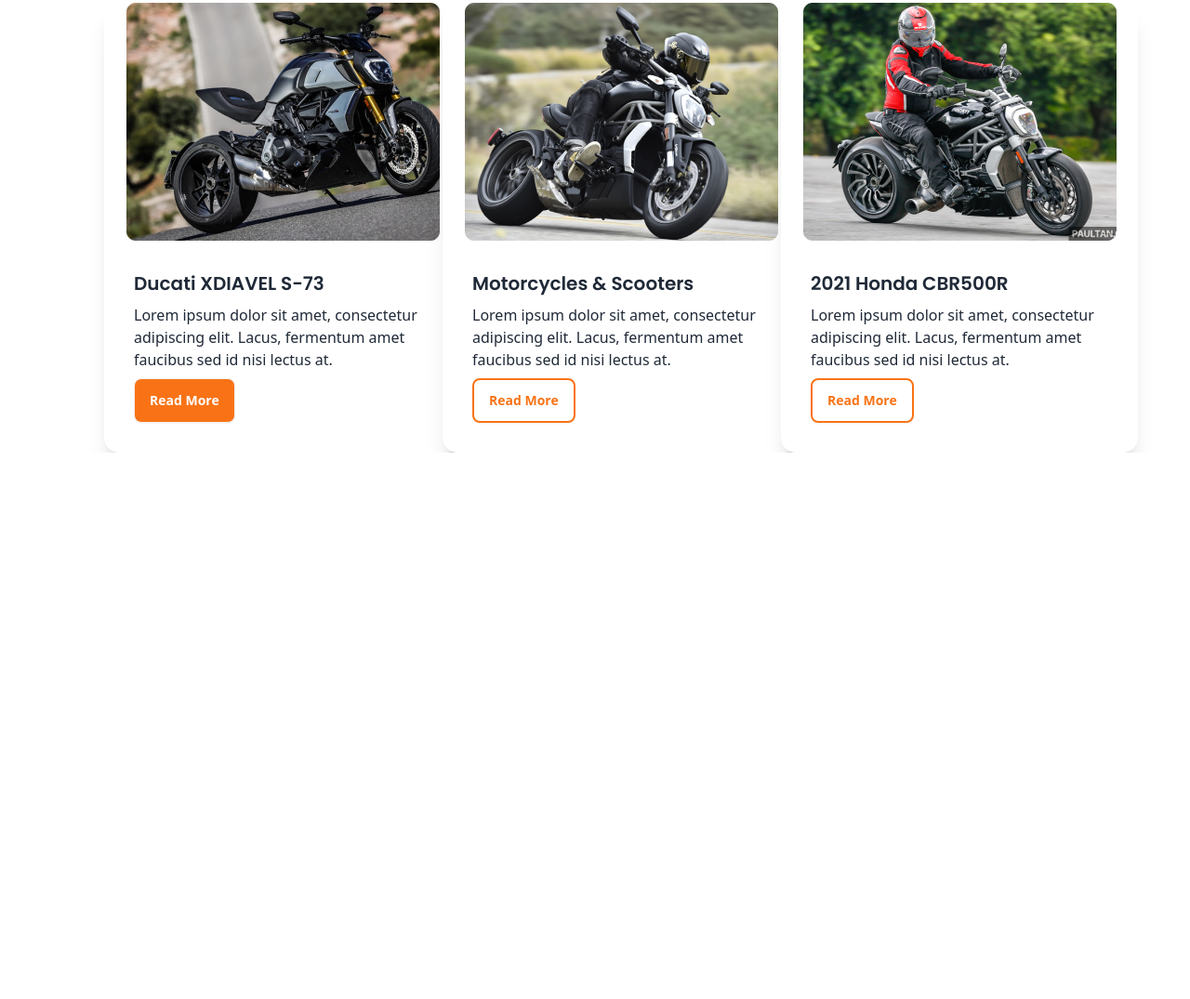
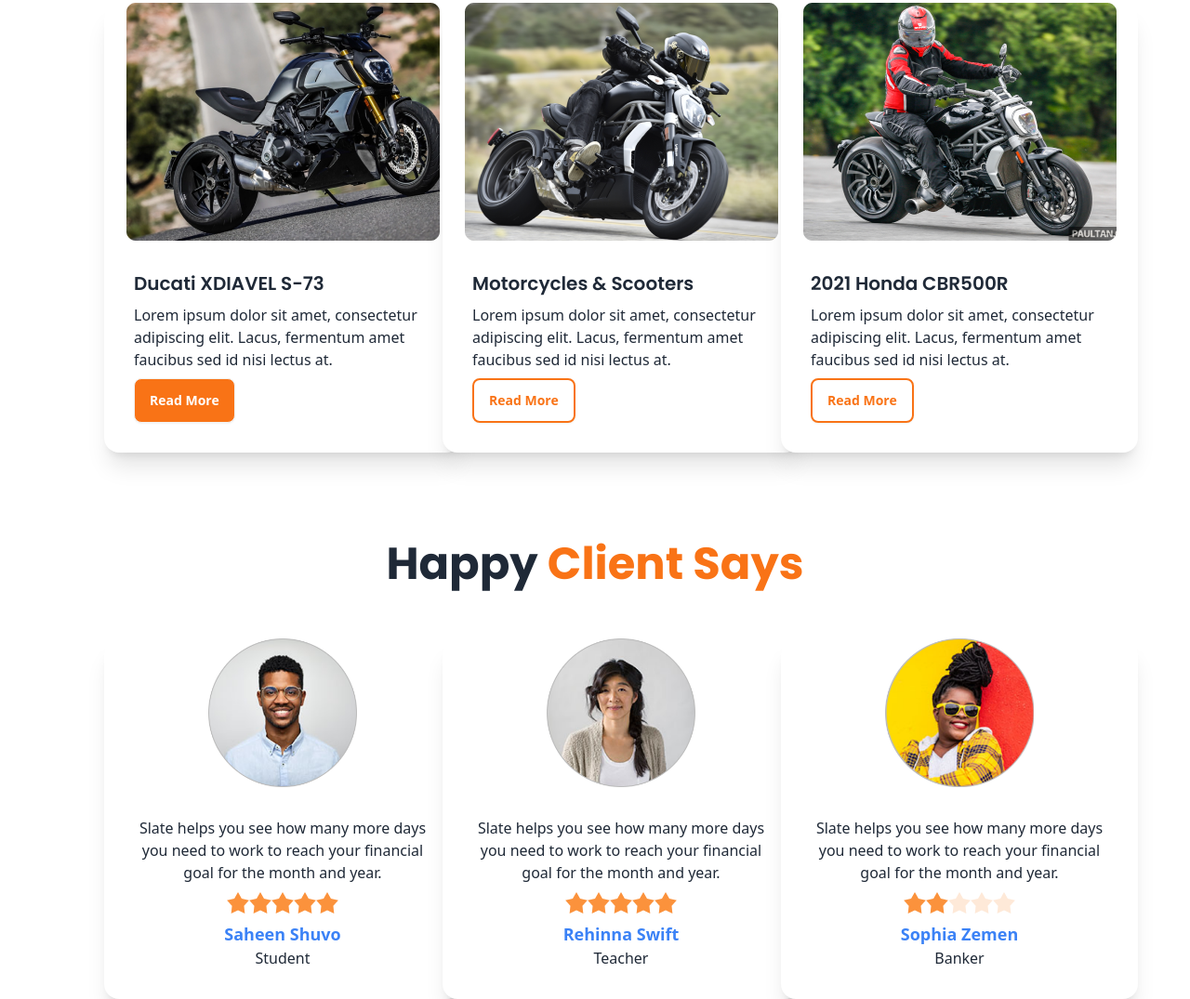
Before and after one commit to saheen-shuvo/shuvo-bike-zone, a plain HTML site: page index.html in a window 1280 px wide. Shown: the part 1345-2420 px from the top of the page at 93% size. Before the commit the page ends 1832 px from the top, so only its background shows below. Drawn offline with nearby package versions, Linux system fonts and the light colour scheme.

Commit message:
Happy Client Added

```diff
--- a/index.html
+++ b/index.html
@@ -151,7 +151,7 @@
             <h6 class="font-semibold text-orange-500 text-center">Best bike collection</h6>
             <div class="w-20 mx-auto border-t border-red-500"></div>
           </div>
-          <div class="grid grid-rows-3 lg:grid-rows-1 lg:grid-cols-3 pt-10">
+          <div class="grid justify-center grid-rows-3 lg:grid-rows-1 lg:grid-cols-3 pt-10">
             <img src="./images/others/extrabike.png" alt="">
             <img class="" src="./images/slider/bike2.png" alt="">
             <img src="./images/slider/bike4.png" alt="">
@@ -162,7 +162,7 @@
           <section class="mt-24 px-2 lg:px-28">
             <h1 class="text-5xl font-bold text-center mb-14 poppins-font">Latest News</h1>
             <!-- Card-container -->
-             <div class="grid grid-rows-3  gap-9 lg:grid-rows-1 lg:grid-cols-3 ">
+             <div class="grid justify-center grid-rows-3  gap-9 lg:grid-rows-1 lg:grid-cols-3 ">
                           <!-- Card-1 -->
             <div class="card bg-base-100 w-96 shadow-xl">
               <figure>
@@ -210,6 +210,101 @@
             </div>
              </div>
           </section>
+
+          <!-- Happy Client Part -->
+          <section class="mt-24 px-2 lg:px-28">
+            <h1 class="text-5xl font-bold text-center mb-14 poppins-font">Happy <span class="text-orange-500">Client Says</span></h1>
+            <!-- Card-container -->
+             <div class="grid justify-center grid-rows-3  gap-9 lg:grid-rows-1 lg:grid-cols-3 ">
+                          <!-- Card-1 -->
+            <div class="card bg-base-100 w-96 shadow-xl">
+              <figure>
+                <img class="w-40"
+                  src="./images/others/user-1.png"
+                  alt="Shoes" />
+              </figure>
+              <div class="card-body">
+                <p class="text-center">Slate helps you see how
+                  many more days you need
+                  to work to reach your financial
+                  goal for the month and year.</p>
+                  <div class="rating mx-auto">
+                    <input type="radio" name="rating-2" class="mask mask-star-2 bg-orange-400" />
+                    <input
+                      type="radio"
+                      name="rating-2"
+                      class="mask mask-star-2 bg-orange-400"
+                      checked="checked" />
+                    <input type="radio" name="rating-2" class="mask mask-star-2 bg-orange-400" />
+                    <input type="radio" name="rating-2" class="mask mask-star-2 bg-orange-400" />
+                    <input type="radio" name="rating-2" class="mask mask-star-2 bg-orange-400" />
+                  </div>
+                  <div>
+                    <h3 class="text-center text-lg font-semibold text-blue-500">Saheen Shuvo</h3>
+                    <h3 class="text-center text-base font-medium">Student</h3>
+                  </div>
+              </div>
+            </div>
+            <!-- Card-2 -->
+            <div class="card bg-base-100 w-96 shadow-xl">
+              <figure>
+                <img class="w-40"
+                  src="./images/others/user-2.png"
+                  alt="Shoes" />
+              </figure>
+              <div class="card-body">
+                <p class="text-center">Slate helps you see how
+                  many more days you need
+                  to work to reach your financial
+                  goal for the month and year.</p>
+                  <div class="rating mx-auto">
+                    <input type="radio" name="rating-2" class="mask mask-star-2 bg-orange-400" />
+                    <input
+                      type="radio"
+                      name="rating-2"
+                      class="mask mask-star-2 bg-orange-400"
+                      checked="checked" />
+                    <input type="radio" name="rating-2" class="mask mask-star-2 bg-orange-400" />
+                    <input type="radio" name="rating-2" class="mask mask-star-2 bg-orange-400" />
+                    <input type="radio" name="rating-2" class="mask mask-star-2 bg-orange-400" />
+                  </div>
+                  <div>
+                    <h3 class="text-center text-lg font-semibold text-blue-500">Rehinna Swift</h3>
+                    <h3 class="text-center text-base font-medium">Teacher</h3>
+                  </div>
+              </div>
+            </div>
+            <!-- Card-3 -->
+            <div class="card bg-base-100 w-96 shadow-xl">
+              <figure>
+                <img class="w-40"
+                  src="./images/others/user-3.png"
+                  alt="Shoes" />
+              </figure>
+              <div class="card-body">
+                <p class="text-center">Slate helps you see how
+                  many more days you need
+                  to work to reach your financial
+                  goal for the month and year.</p>
+                  <div class="rating mx-auto">
+                    <input type="radio" name="rating-2" class="mask mask-star-2 bg-orange-400" />
+                    <input
+                      type="radio"
+                      name="rating-2"
+                      class="mask mask-star-2 bg-orange-400"
+                      checked="checked" />
+                    <input type="radio" name="rating-2" class="mask mask-star-2 bg-orange-400" />
+                    <input type="radio" name="rating-2" class="mask mask-star-2 bg-orange-400" />
+                    <input type="radio" name="rating-2" class="mask mask-star-2 bg-orange-400" />
+                  </div>
+                  <div>
+                    <h3 class="text-center text-lg font-semibold text-blue-500">Sophia Zemen</h3>
+                    <h3 class="text-center text-base font-medium">Banker</h3>
+                  </div>
+              </div>
+            </div>
+             </div>
+          </section>
       </main>
 
       <!-- FOOTER SECTION -->
```
